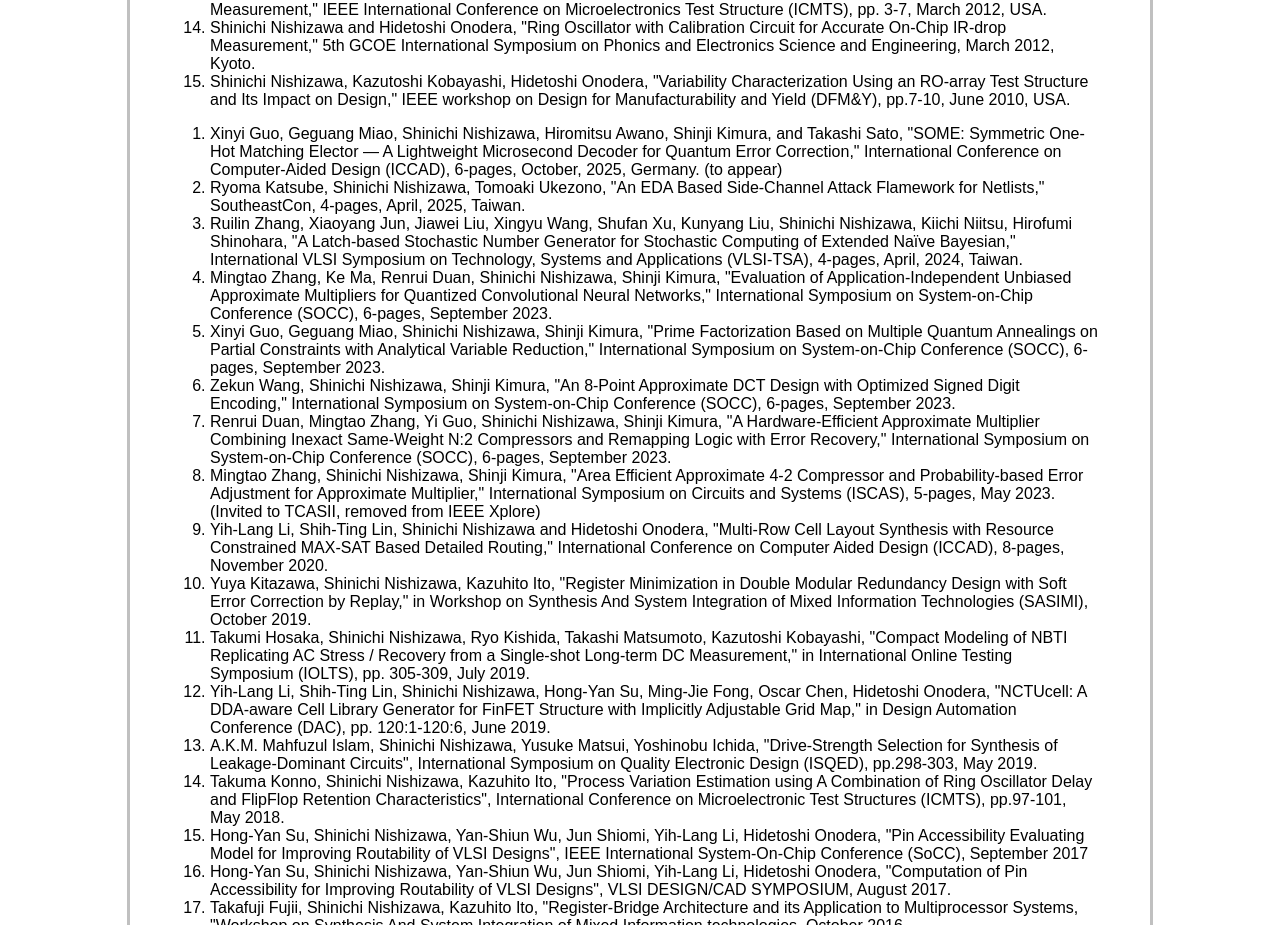
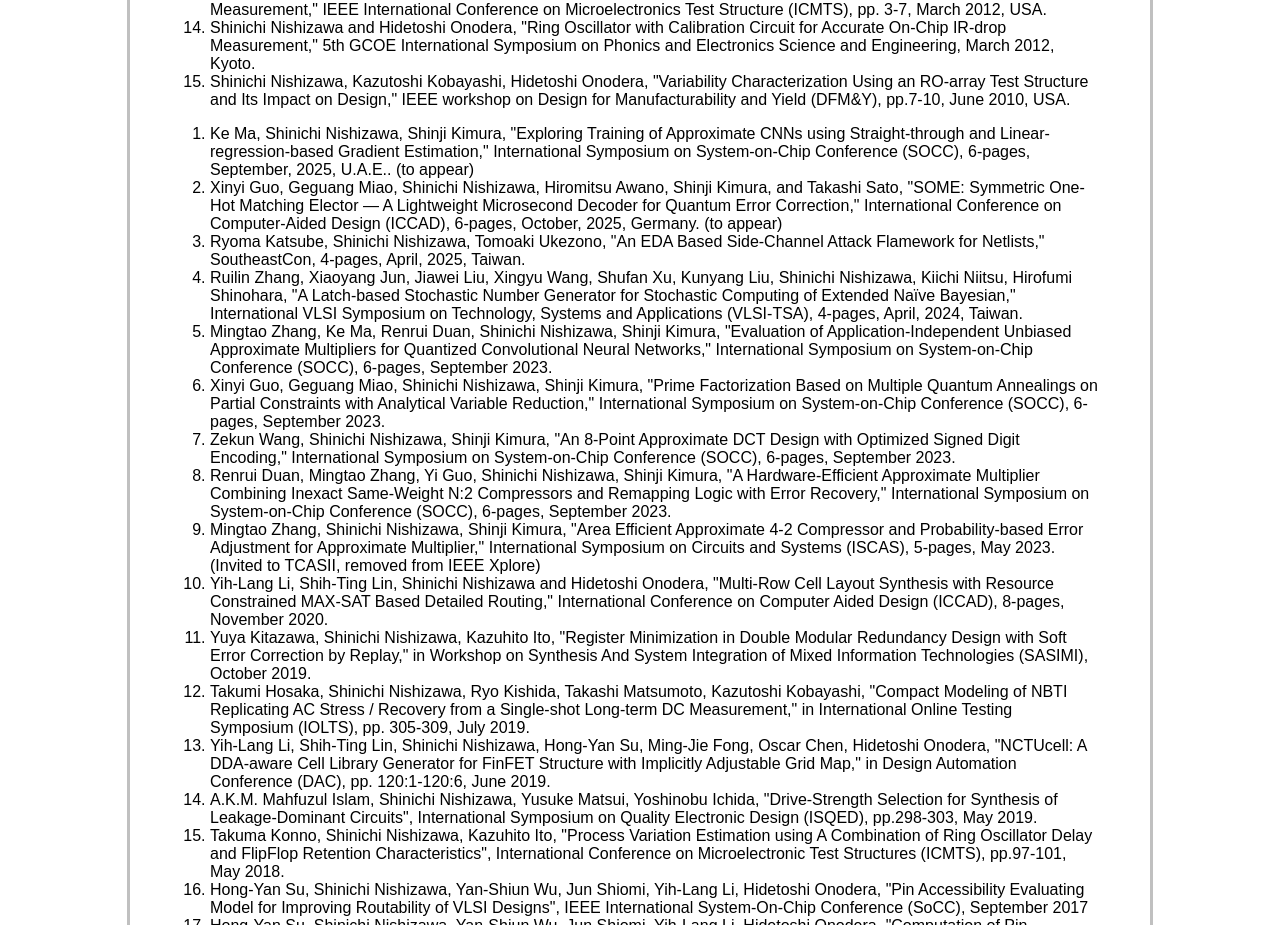
Before and after one commit to snishizawa/snishizawa.github.io, a plain HTML site: page publications.html in a window 1280 px wide. Shown: the part 1600-2525 px from the top of the page. Drawn offline with Linux system fonts and the light colour scheme.

Commit message:
Add files via upload

```diff
--- a/publications.html
+++ b/publications.html
@@ -83,6 +83,7 @@
 
 	</ol>
 	<ol>
+			<li>Ke Ma, Shinichi Nishizawa, Shinji Kimura, "Exploring Training of Approximate CNNs using Straight-through and Linear-regression-based Gradient Estimation," International Symposium on System-on-Chip Conference (SOCC), 6-pages, September, 2025, U.A.E.. (to appear)</li>
 		<li>Xinyi Guo, Geguang Miao, Shinichi Nishizawa, Hiromitsu Awano, Shinji Kimura, and Takashi Sato, "SOME: Symmetric One-Hot Matching Elector — A Lightweight Microsecond Decoder for Quantum Error Correction," International Conference on Computer-Aided Design (ICCAD), 6-pages, October, 2025, Germany. (to appear)</li>
 		<li>Ryoma Katsube, Shinichi Nishizawa, Tomoaki Ukezono, "An EDA Based Side-Channel Attack Flamework for Netlists," SoutheastCon, 4-pages, April, 2025, Taiwan.</li>
 		<li>Ruilin Zhang, Xiaoyang Jun, Jiawei Liu,  Xingyu Wang, Shufan Xu, Kunyang Liu, Shinichi Nishizawa, Kiichi Niitsu, Hirofumi Shinohara, "A Latch-based Stochastic Number Generator for Stochastic Computing of Extended Naïve Bayesian," International VLSI Symposium on Technology, Systems and Applications (VLSI-TSA), 4-pages, April, 2024, Taiwan.</li>
```
